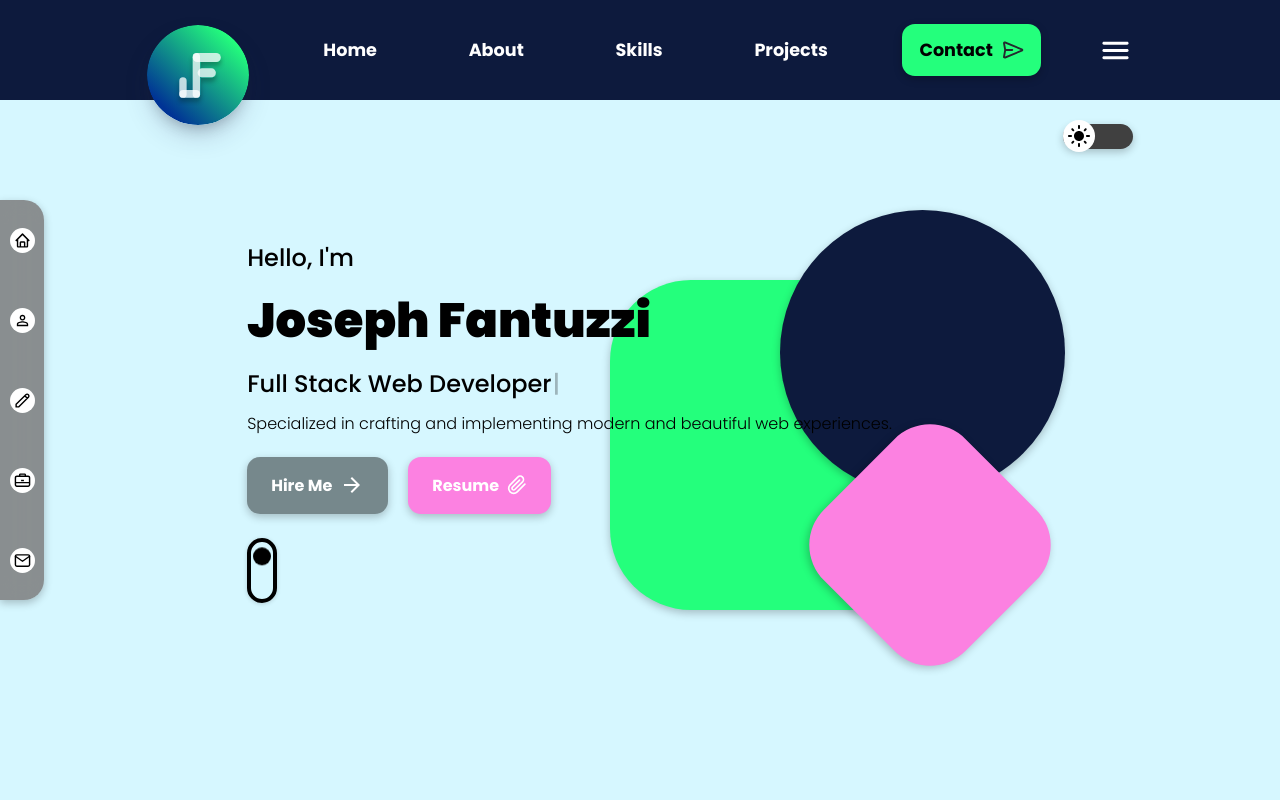
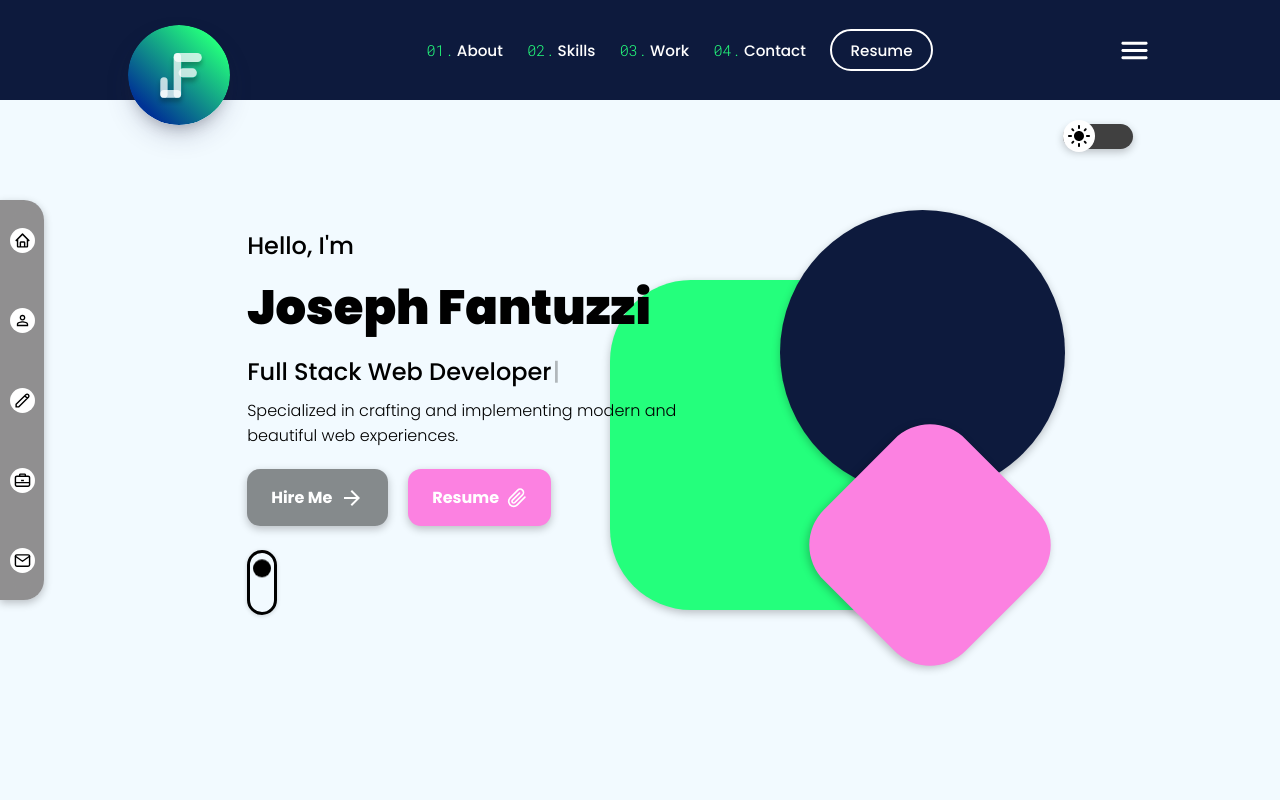
Before and after one commit to joseph-fantuzzi/portfolio-website, a Next.js app: page / in a window 1280 px wide. Shown: the top 800 px of the page. Built offline with nearby package versions, Linux system fonts and the light colour scheme.

Commit message:
redesigned the navbar and changed the background color for lightmode

```diff
--- a/components/Main.js
+++ b/components/Main.js
@@ -38,7 +38,12 @@ const Main = ({ dark, setDark }) => {
             {displayTyping && (
               <Typewriter
                 options={{
-                  strings: ["Full Stack Web Developer", "Software Engineer", "UI/UX Designer"],
+                  strings: [
+                    "Full Stack Web Developer",
+                    "Front End Engineer",
+                    "Software Engineer",
+                    "UI/UX Designer",
+                  ],
                   autoStart: true,
                   loop: true,
                 }}
--- a/components/Navbar.js
+++ b/components/Navbar.js
@@ -1,17 +1,17 @@
 import styles from "../styles/Navbar.module.css";
 import Logo from "./Logo";
-import PaperAirplane from "./PaperAirplane";
 import MenuRoundedIcon from "@mui/icons-material/MenuRounded";
 import { Link } from "react-scroll";
 
 const Navbar = ({ setMobileNav }) => {
-  const links = ["Home", "About", "Skills", "Projects", "Contact"];
+  const links = ["About", "Skills", "Work", "Contact"];
 
   return (
     <div className={styles.container}>
       <div className={styles.navcontainer}>
         <Logo />
-        {links.map((link) => {
+        <div className={styles.linkcontainer}>
+          {links.map((link, index) => {
             return (
               <Link
                 key={link}
@@ -20,13 +20,17 @@ const Navbar = ({ setMobileNav }) => {
                 spy={true}
                 smooth={true}
                 offset={0}
-              className={link === "Contact" ? styles.contactlink : styles.links}
+                className={styles.links}
               >
-              <p className={link === "Contact" ? styles.contact : ""}>{link}</p>
-              {link === "Contact" ? <PaperAirplane /> : ""}
+                <p className={styles.numbers}>0{index + 1}.</p>
+                <p>{link}</p>
               </Link>
             );
           })}
+          <a href="#" className={styles.resumelink}>
+            Resume
+          </a>
+        </div>
         <MenuRoundedIcon
           className={styles.hamburger}
           fontSize="large"
--- a/styles/Main.module.css
+++ b/styles/Main.module.css
@@ -127,7 +127,7 @@
   justify-content: center;
   width: 30px;
   height: 65px;
-  border: 4px solid black;
+  border: 3px solid black;
   border-radius: 1em;
   box-shadow: rgba(0, 0, 0, 0.16) 0px 1px 4px;
 }
@@ -138,14 +138,14 @@
   justify-content: center;
   width: 30px;
   height: 65px;
-  border: 4px solid white;
+  border: 3px solid white;
   border-radius: 1em;
   box-shadow: rgba(0, 0, 0, 0.16) 0px 1px 4px;
 }
 
 .circlelight {
   position: relative;
-  top: 3px;
+  top: 4px;
   background-color: black;
   width: 18px;
   height: 18px;
@@ -155,7 +155,7 @@
 
 .circledark {
   position: relative;
-  top: 3px;
+  top: 4px;
   background-color: white;
   width: 18px;
   height: 18px;
@@ -191,7 +191,8 @@
   }
 
   .bio {
-    width: 100%;
+    width: 70%;
+    font-size: 1em;
   }
 
   .buttons {
@@ -221,10 +222,6 @@
 
   .titlescontainer {
     font-size: 1.5em;
-  }
-
-  .bio {
-    font-size: 1em;
   }
 }
 
--- a/styles/Navbar.module.css
+++ b/styles/Navbar.module.css
@@ -1,3 +1,5 @@
+@import url("https://fonts.googleapis.com/css2?family=Roboto+Mono:wght@300&display=swap");
+
 .container {
   background-color: #0d1a3d;
 }
@@ -10,48 +12,49 @@
   margin: 0 auto;
 }
 
+.linkcontainer {
+  display: flex;
+}
+
 .links,
-.contactlink {
+.resumelink {
+  display: none;
+  justify-content: center;
+  align-items: center;
+  color: white;
   text-decoration: none;
-  font-weight: 700;
-  font-size: 1.1rem;
+  font-weight: 500;
+  font-size: 0.95rem;
   cursor: pointer;
+  transition: all 0.6s ease;
+  border-radius: 50px;
+  text-align: center;
 }
 
 .links {
-  display: none;
-  color: white;
-  padding: 0.6em 1em;
-  border-radius: 13px;
-  transition: all 0.5s ease;
-  text-align: center;
+  margin: 0 0.8em;
 }
 
 .links:hover {
-  background-color: #d6f7ff;
-  color: black;
-  margin-bottom: 0.5em;
-  box-shadow: rgba(0, 0, 0, 0.24) 0px 3px 8px;
+  color: #24ff7c;
 }
 
-.contactlink {
-  display: none;
-  justify-content: center;
-  align-items: center;
-  color: black;
-  background-color: #24ff7c;
-  padding: 0.75em 1em;
-  border-radius: 13px;
-  box-shadow: rgba(0, 0, 0, 0.24) 0px 3px 8px;
-  transition: all 0.5s ease;
+.resumelink {
+  border: 2px solid white;
+  margin-left: 0.8em;
+  padding: 0.5em 1.2em;
 }
 
-.contactlink:hover {
-  margin-bottom: 0.5em;
+.resumelink:hover {
+  color: #24ff7c;
+  background-color: rgba(255, 255, 255, 0.2);
 }
 
-.contact {
-  padding-right: 0.5em;
+.numbers {
+  color: #24ff7c;
+  margin-right: 0.2em;
+  font-family: "Roboto Mono", monospace;
+  font-weight: 300;
 }
 
 .hamburger {
@@ -60,15 +63,11 @@
 
 @media (min-width: 800px) {
   .links,
-  .contactlink {
+  .resumelink {
     display: flex;
   }
 
   .hamburger {
     display: none;
   }
-
-  .navcontainer {
-    width: 77%;
-  }
 }
--- a/styles/globals.css
+++ b/styles/globals.css
@@ -138,7 +138,7 @@ body {
 }
 
 .bglight {
-  background-color: #d6f7ff;
+  background-color: #f2faff;
 }
 
 .bgdark {
```
Lines whose indentation alone changed are shown as unchanged.
